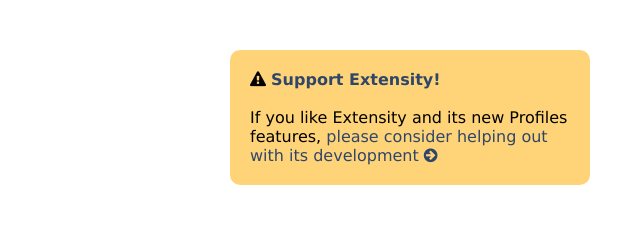
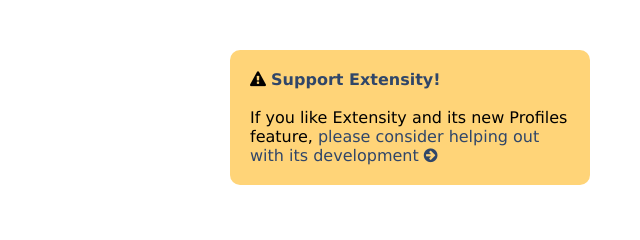
Before and after one commit to sergiokas/Extensity, a browser extension: page options.html in a window 1280 px wide. Shown: the top 240 px of the page, 640-1280 px from the left. Drawn offline with Linux system fonts and the light colour scheme.

Commit message:
small text fixes

```diff
--- a/options.html
+++ b/options.html
@@ -22,7 +22,7 @@
   </div>
   <div class="help">
     <!-- <i class="fa fa-close right"></i> -->
-    <i class="fa fa-warning"></i> <strong><a href="http://sergiokas.github.io/Extensity/help.html" target="_blank">Support Extensity!</a></strong><br/><br/>If you like Extensity and its new Profiles features, <a href="http://sergiokas.github.io/Extensity/help.html" target="_blank">please consider helping out with its development <i class="fa fa-arrow-circle-right"></i></a>
+    <i class="fa fa-warning"></i> <strong><a href="http://sergiokas.github.io/Extensity/help.html" target="_blank">Support Extensity!</a></strong><br/><br/>If you like Extensity and its new Profiles feature, <a href="http://sergiokas.github.io/Extensity/help.html" target="_blank">please consider helping out with its development <i class="fa fa-arrow-circle-right"></i></a>
   </div>
 </section>
 <div class="clear"></div>
```
Also changed, not shown: profiles.html (+1 -1 lines), README.md, manifest.json.
